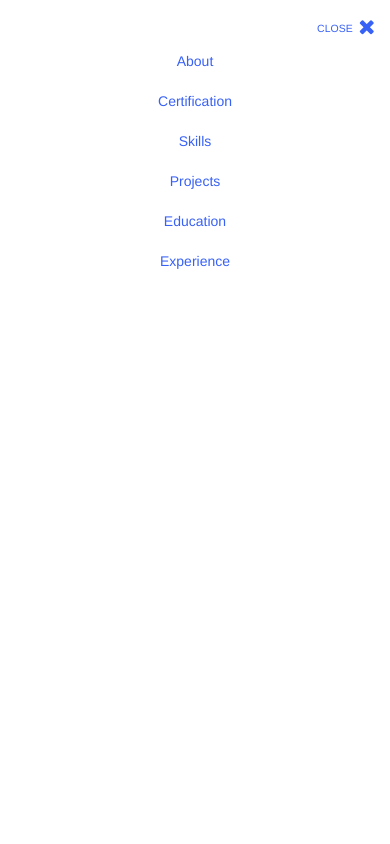
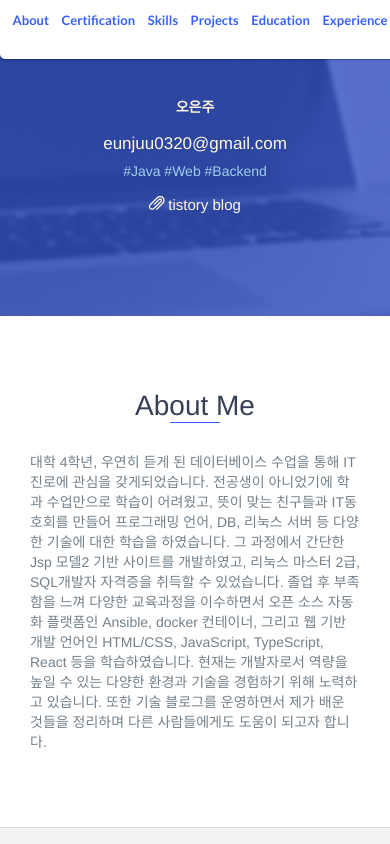
Before and after one commit to Eunju-Oh/eunju-oh.github.io, a website: page index.html in a window 390 px wide. Shown: the top 844 px of the page. Drawn offline with nearby package versions, Linux system fonts and the light colour scheme.

Commit message:
modify menubar

```diff
--- a/css/styles.css
+++ b/css/styles.css
@@ -22,13 +22,8 @@ header li{display:inline-block}header a{display:block;color:#3861f6;padding:5px}
 header a:hover{color:#3861f6;text-decoration:none;background:#eee;border-radius:4px}
 header a:focus{color:#3861f6;text-decoration:none}
 header.active{display:block}header.sticky{position:fixed;z-index:999}
-#menu.active{display:block}
-#mobile-menu-open{display:none;cursor:pointer;position:fixed;right:15px;top:10px;color:#3861f6;
-font-size:1.5em;z-index:20;padding:0 7px;border-radius:4px;background:#fff}
-#mobile-menu-close{display:none;text-align:right;width:100%;background:#fff;
-font-size:1.5em;padding-right:15px;padding-top:10px;cursor:pointer;color:#3861f6}
-#mobile-menu-close span{font-size:0.5em;text-transform:uppercase}
-#mobile-menu-close i{vertical-align:middle}footer{padding:50px 0}
+
+
 .copyright{padding-top:20px}.copyright p{margin:0;color:#74808a}
 .top{text-align:center}
 .top span{cursor:pointer;display:block;margin:15px auto 0 auto;width:35px;height:35px;border-radius:50%;
@@ -96,8 +91,10 @@ font-weight:700;box-shadow:0 1px 3px rgba(0,0,0,0.12),0 1px 2px rgba(0,0,0,0.24)
 .vtimeline-content{margin-left:70px}}@media only screen and (max-width: 992px){#lead{height:auto;min-height:auto;max-height:auto;padding:100px 15px}
 #lead-content{position:relative;transform:none;left:auto;top:auto}#lead-content h1{font-size:3em}#lead-content h2{font-size:1.75em}#about{text-align:center}
 #about p{text-align:left}}@media only screen and (max-width: 768px){header{position:fixed;display:none;z-index:999;animation:none;bottom:0;height:100%}
-#mobile-menu-open,#mobile-menu-close{display:block}#menu{height:100%;overflow-y:auto;box-shadow:none;border-radius:0;width:100%}
-#menu li{display:block;margin-bottom:10px}#lead-content h1{font-size:2em}#lead-content h2{font-size:1.3em}#lead-content a{padding:10px 20px}#lead-down{display:none}
+
+#menu{height:7%;box-shadow:0 1px 3px rgba(0,0,0,0.12),0 1px 2px rgba(0,0,0,0.24);border-radius:0 0 5px 5px;width:400px;font-size:13px; font-weight: bold;font-family:'Lato'}
+#menu li a{float:left;}
+#menu li{margin-bottom:10px}#lead-content h1{font-size:2em}#lead-content h2{font-size:1.3em}#lead-content a{padding:10px 20px}#lead-down{display:none}
 .education-block h3,.education-block span{float:none}.project-image{display:none}.project-info{position:relative;margin:0;padding:30px 15px;top:auto;transform:none}
 footer{text-align:center}.social{text-align:center}}@media only screen and (max-width: 480px){#lead-content h1{font-size:1.5em}#lead-content h2{font-size:1em}
 #lead-content a{font-size:0.9em;padding:5px 10px}}
--- a/index.html
+++ b/index.html
@@ -21,15 +21,15 @@
 </head>
 
 <body>
-    <div id="mobile-menu-open" class="shadow-large">
+    <!--<div id="mobile-menu-open" class="shadow-large">
         <i class="fa fa-bars" aria-hidden="true"></i>
-    </div>
+    </div>-->
     <!-- End #mobile-menu-toggle -->
     <header class="sticky">
-        <div id="mobile-menu-close">
+        <!--<div id="mobile-menu-close">
             <span>Close</span> <i class="fa fa-times" aria-hidden="true"></i>
-        </div>
-        <ul id="menu" class="shadow">
+        </div>-->
+        <ul id="menu" class="shadow ">
             <li>
                 <a href="#about">About</a>
             </li>
--- a/js/scripts.min.js
+++ b/js/scripts.min.js
@@ -9,7 +9,7 @@
                     i=n(t).offset().top;
                     n("html, body").animate({scrollTop:i+"px"},+Math.abs(window.pageYOffset-n(t).offset().top)),
                     n("header").hasClass("active")&&n("header, body").removeClass("active")
-                }$('header').hide();//mobile
+                }//$('header').hide();//mobile
         }),
     n("#to-top").click(function()
         {
```
